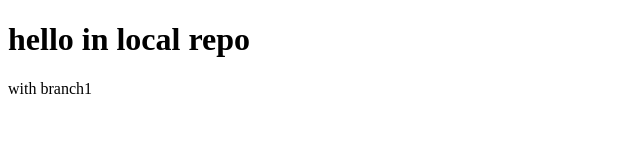
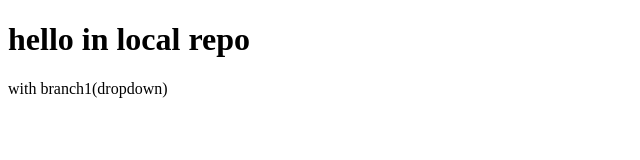
Before and after one commit to harshad1462/local-repo, a plain HTML site: page index.html in a window 1280 px wide. Shown: the whole page, without its empty margins (0-640 px from the left). Drawn offline with Linux system fonts and the light colour scheme.

Commit message:
checking on branch 1

```diff
--- a/index.html
+++ b/index.html
@@ -7,6 +7,6 @@
 </head>
 <body>
     <h1>hello in local repo</h1>
-    <p>with branch1</p>
+    <p>with branch1(dropdown)</p>
 </body>
 </html>
```
